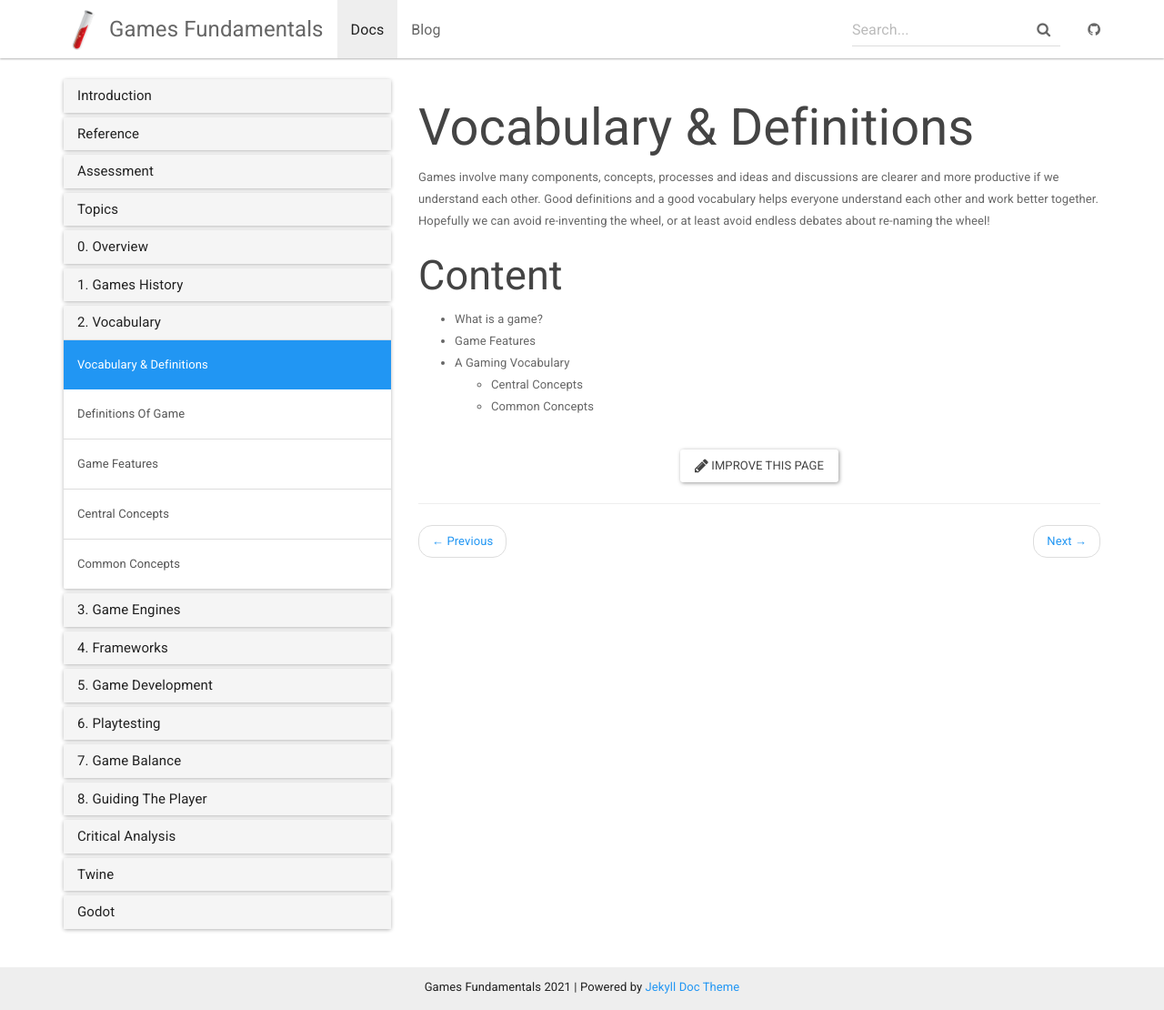
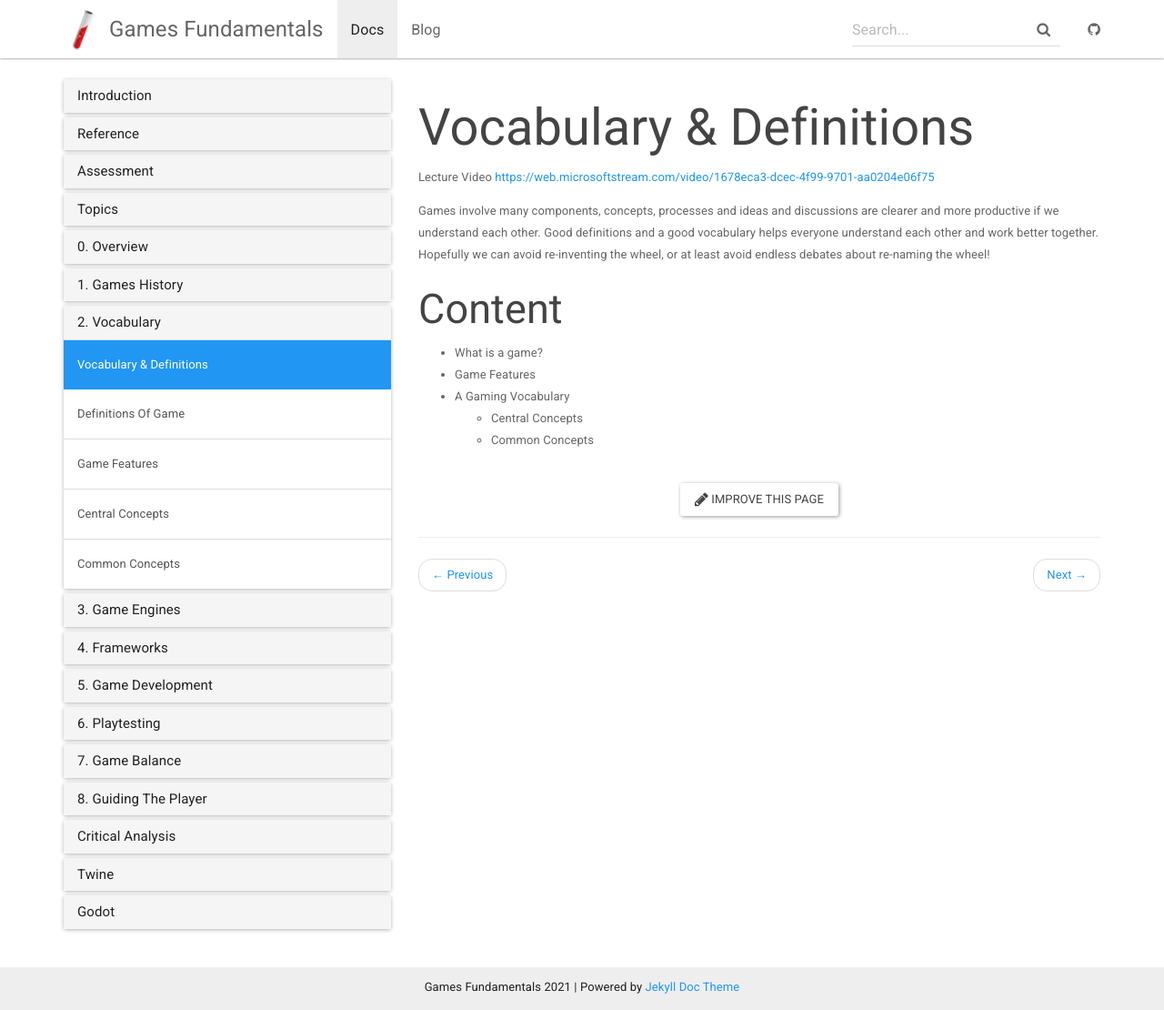
Before and after one commit to andyguestysj/gamefun, a Jekyll site: the page built from _docs/topics/3-vocab/vocab-0.md, in a window 1280 px wide and 1110 px high. Shown: the whole window at 91% size. Built offline with Jekyll 4.4.1, drawn with Linux system fonts in a browser that asks for light colours.

Commit message:
video link

```diff
--- a/_docs/topics/3-vocab/vocab-0.md
+++ b/_docs/topics/3-vocab/vocab-0.md
@@ -2,6 +2,8 @@
 title: Vocabulary & Definitions
 permalink: /docs/vocab-0/
 ---
+
+Lecture Video [https://web.microsoftstream.com/video/1678eca3-dcec-4f99-9701-aa0204e06f75](https://web.microsoftstream.com/video/1678eca3-dcec-4f99-9701-aa0204e06f75)
 
 Games involve many components, concepts, processes and ideas and discussions are clearer and more productive if we understand each other. Good definitions and a good vocabulary helps everyone understand each other and work better together. Hopefully we can avoid re-inventing the wheel, or at least avoid endless debates about re-naming the wheel!
 
```
